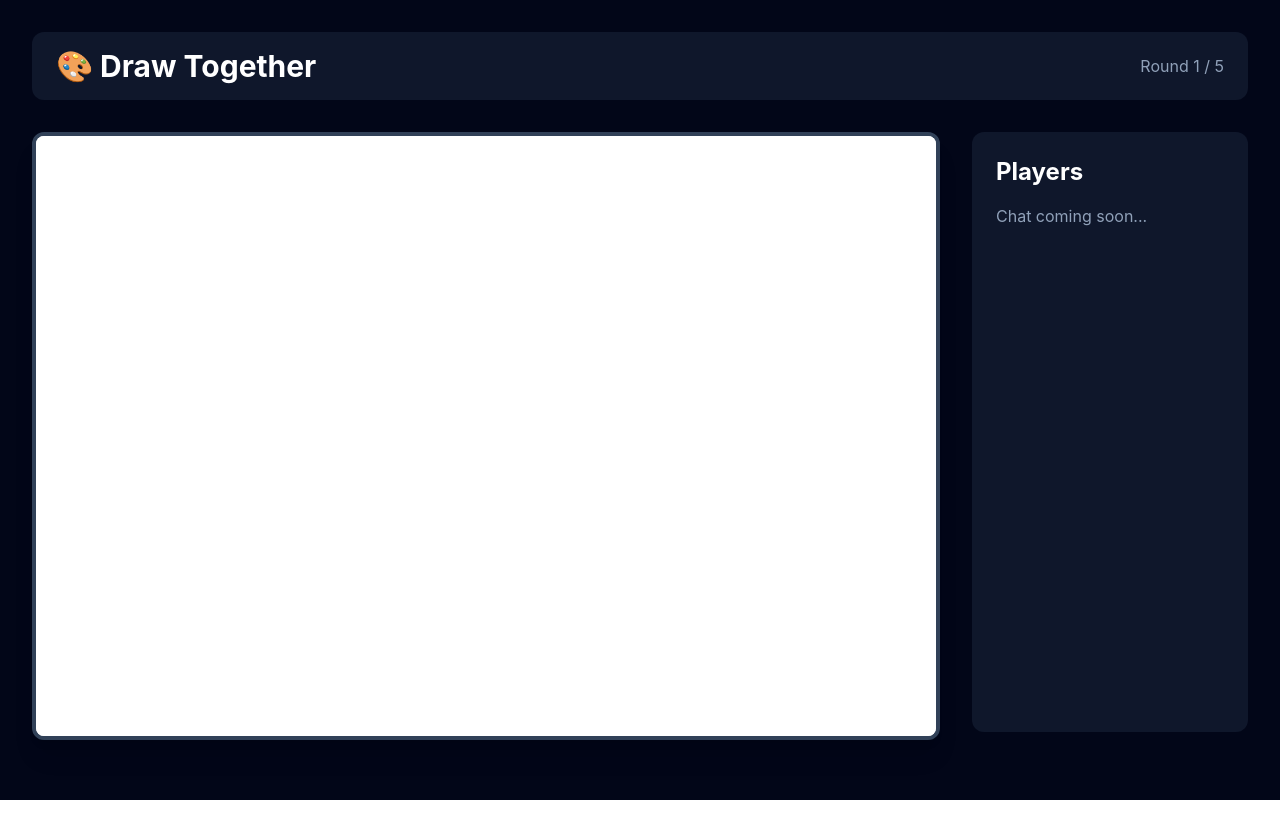
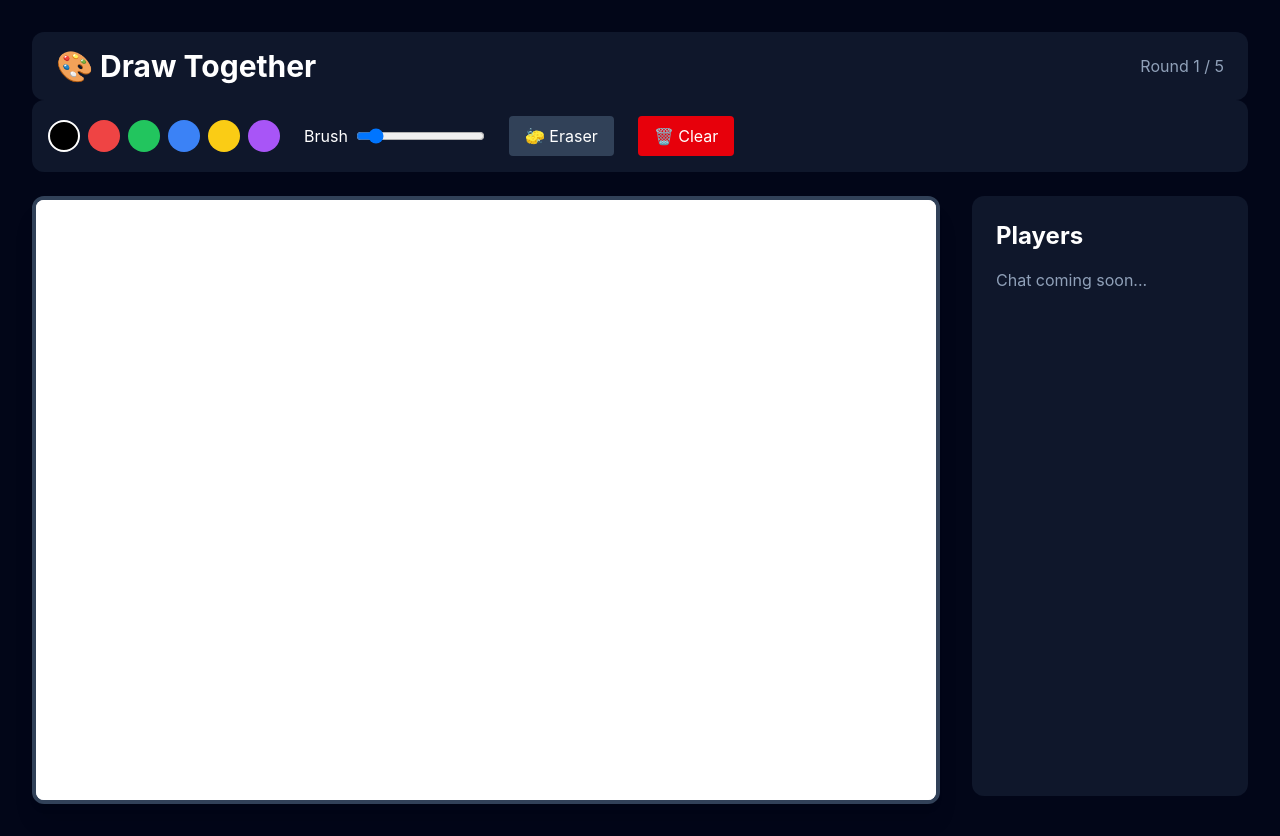
Before and after one commit to AbhiXeKolekar/V-Chitra, a React (Vite) app in the folder client/: page /game in a window 1280 px wide. Before the commit the page ends 800 px from the top, so only its background shows below. Built offline with nearby package versions, Linux system fonts and the light colour scheme; no server answers.

Commit message:
feat: add drawing toolbar with colors and brush controls

```diff
--- a/client/src/components/game/Canvas.tsx
+++ b/client/src/components/game/Canvas.tsx
@@ -3,7 +3,15 @@ import { socket } from "../../socket/socket";
 import { useGame } from "../../context/GameContext";
 import { drawLine } from "../../lib/drawing";
 
-function Canvas() {
+type CanvasProps = {
+  color: string;
+  brushSize: number;
+};
+
+function Canvas({
+  color,
+  brushSize,
+}: CanvasProps) {
   const canvasRef = useRef<HTMLCanvasElement>(null);
 
   // Is the mouse currently drawing?
@@ -28,9 +36,9 @@ function Canvas() {
     ctx.fillRect(0, 0, canvas.width, canvas.height);
 
     // Brush settings
-    ctx.lineWidth = 4;
     ctx.lineCap = "round";
-    ctx.strokeStyle = "black";
+    ctx.lineWidth = brushSize;
+    ctx.strokeStyle = color;
 
     const getMousePosition = (event: MouseEvent) => {
       const rect = canvas.getBoundingClientRect();
@@ -42,28 +50,34 @@ function Canvas() {
     };
 
     const onRemoteLine = (data: {
-        from: { x: number; y: number };
-        to: { x: number; y: number };
-      }) => {
-        drawLine(ctx, data.from, data.to);
-      };
+      from: { x: number; y: number };
+      to: { x: number; y: number };
+    }) => {
+      // Temporary:
+      // Remote strokes use the local player's brush settings.
+      // We'll synchronize color and brush size in the next sprint.
+      ctx.strokeStyle = color;
+      ctx.lineWidth = brushSize;
 
-      socket.on("draw-line", onRemoteLine);
+      drawLine(ctx, data.from, data.to);
+    };
 
     const startDrawing = (event: MouseEvent) => {
       isDrawing.current = true;
-
       lastPosition.current = getMousePosition(event);
     };
 
     const draw = (event: MouseEvent) => {
       if (!isDrawing.current) return;
+      if (!room) return;
 
       const current = getMousePosition(event);
 
+      // Apply current brush settings
+      ctx.strokeStyle = color;
+      ctx.lineWidth = brushSize;
+
       drawLine(ctx, lastPosition.current, current);
-
-      if (!room) return;
 
       socket.emit("draw-line", {
         roomCode: room.code,
@@ -78,7 +92,14 @@ function Canvas() {
       isDrawing.current = false;
     };
 
+    const clearCanvas = () => {
+      ctx.fillStyle = "white";
+      ctx.fillRect(0, 0, canvas.width, canvas.height);
+    };
+
     socket.on("draw-line", onRemoteLine);
+
+    window.addEventListener("clear-canvas", clearCanvas);
 
     canvas.addEventListener("mousedown", startDrawing);
     canvas.addEventListener("mousemove", draw);
@@ -86,13 +107,16 @@ function Canvas() {
     canvas.addEventListener("mouseleave", stopDrawing);
 
     return () => {
+      socket.off("draw-line", onRemoteLine);
+
+      window.removeEventListener("clear-canvas", clearCanvas);
+
       canvas.removeEventListener("mousedown", startDrawing);
       canvas.removeEventListener("mousemove", draw);
       canvas.removeEventListener("mouseup", stopDrawing);
       canvas.removeEventListener("mouseleave", stopDrawing);
-      socket.off("draw-line", onRemoteLine);
     };
-  }, []);
+  }, [color, brushSize, room]);
 
   return (
     <canvas
--- /dev/null
+++ b/client/src/components/game/Toolbar.tsx
@@ -0,0 +1,71 @@
+type ToolbarProps = {
+  color: string;
+  setColor: (color: string) => void;
+  brushSize: number;
+  setBrushSize: (size: number) => void;
+  onClear: () => void;
+};
+
+const colors = [
+  "#000000",
+  "#EF4444",
+  "#22C55E",
+  "#3B82F6",
+  "#FACC15",
+  "#A855F7",
+];
+
+function Toolbar({
+  color,
+  setColor,
+  brushSize,
+  setBrushSize,
+  onClear,
+}: ToolbarProps) {
+  return (
+    <div className="mb-6 flex items-center gap-6 rounded-xl bg-slate-900 p-4">
+      <div className="flex gap-2">
+        {colors.map((c) => (
+          <button
+            key={c}
+            onClick={() => setColor(c)}
+            className={`h-8 w-8 rounded-full border-2 ${
+              color === c ? "border-white" : "border-transparent"
+            }`}
+            style={{ backgroundColor: c }}
+          />
+        ))}
+      </div>
+
+      <div className="flex items-center gap-2">
+        <span>Brush</span>
+
+        <input
+          type="range"
+          min={2}
+          max={20}
+          value={brushSize}
+          onChange={(e) =>
+            setBrushSize(Number(e.target.value))
+          }
+        />
+      </div>
+
+      <button
+        className="rounded bg-slate-700 px-4 py-2 hover:bg-slate-600"
+        onClick={() => setColor("#FFFFFF")}
+      >
+        🧽 Eraser
+      </button>
+
+      <button
+        className="rounded bg-red-600 px-4 py-2 hover:bg-red-500"
+        onClick={onClear}
+      >
+        🗑 Clear
+      </button>
+    </div>
+  );
+}
+
+export default Toolbar;
--- a/client/src/pages/GamePage.tsx
+++ b/client/src/pages/GamePage.tsx
@@ -1,14 +1,35 @@
+import { useState } from "react";
+
 import GameHeader from "../components/game/GameHeader";
+import Toolbar from "../components/game/Toolbar";
 import Canvas from "../components/game/Canvas";
 import Sidebar from "../components/game/Sidebar";
 
 function GamePage() {
+  const [color, setColor] = useState("#000000");
+  const [brushSize, setBrushSize] = useState(4);
+
+  const clearCanvas = () => {
+    window.dispatchEvent(new Event("clear-canvas"));
+  };
+
   return (
     <div className="min-h-screen bg-slate-950 p-8 text-white">
       <GameHeader />
 
-      <div className="mt-8 flex gap-8">
-        <Canvas />
+      <Toolbar
+        color={color}
+        setColor={setColor}
+        brushSize={brushSize}
+        setBrushSize={setBrushSize}
+        onClear={clearCanvas}
+      />
+
+      <div className="flex gap-8">
+        <Canvas
+          color={color}
+          brushSize={brushSize}
+        />
 
         <Sidebar />
       </div>
```
